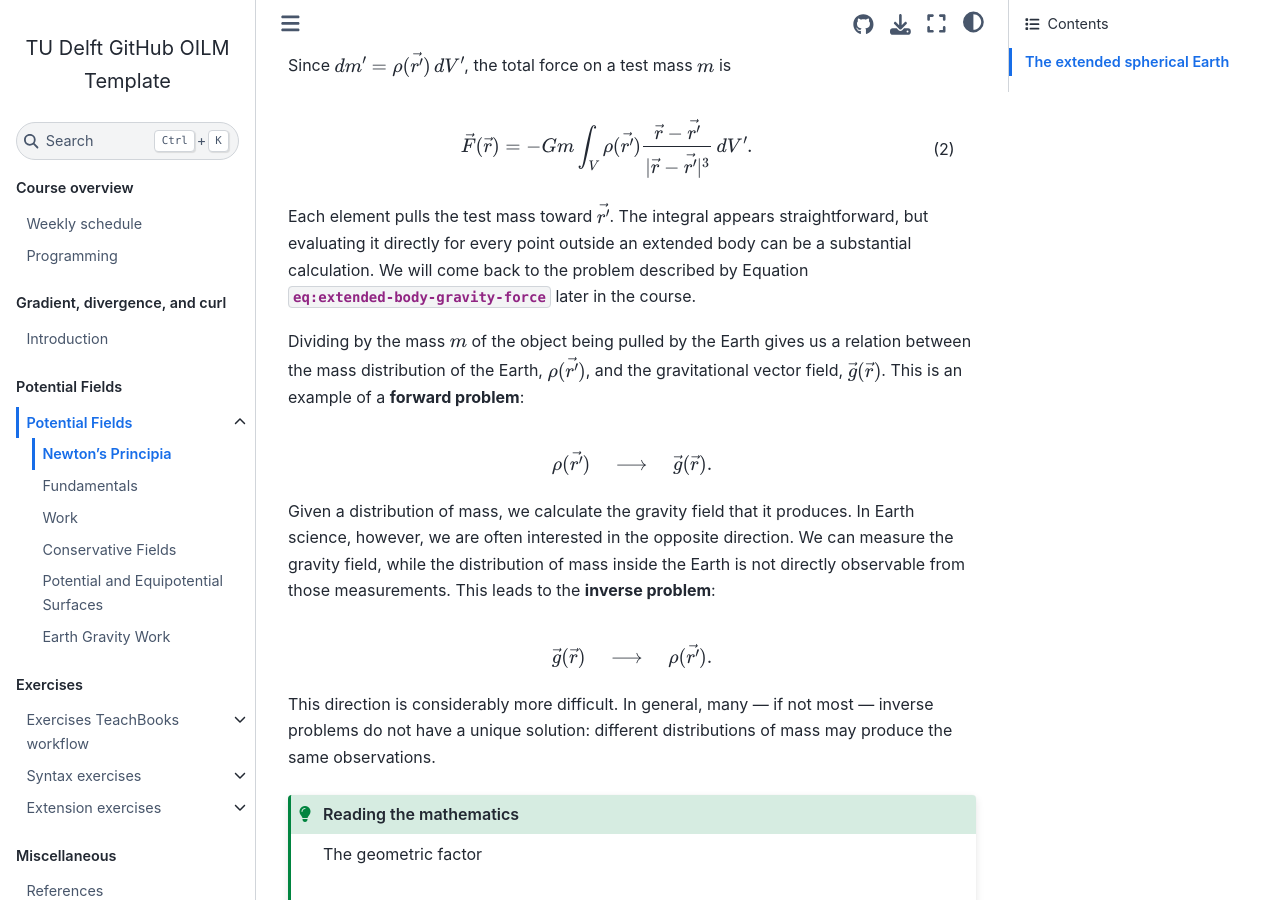
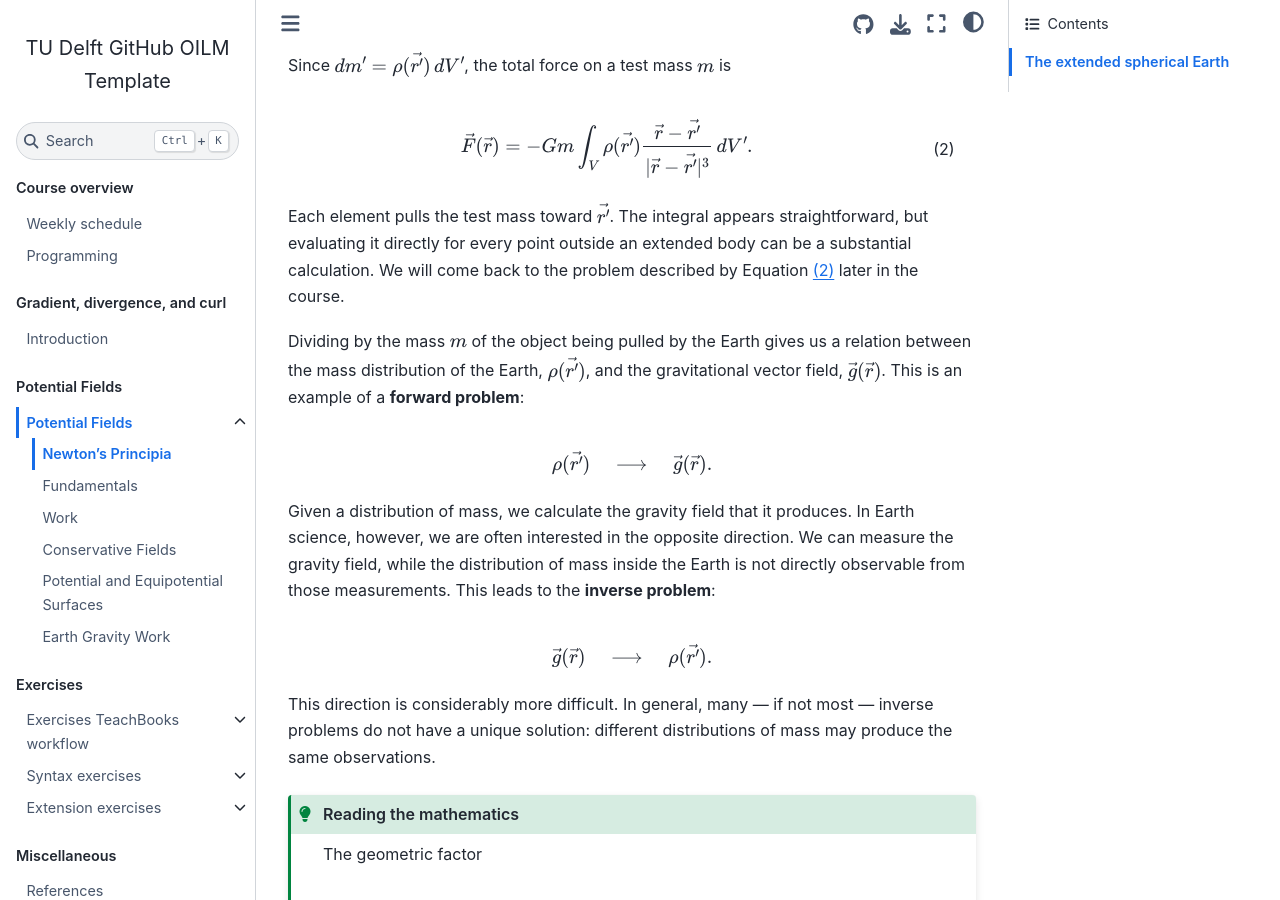
Before and after one commit to BScECT/FieldWaves, a Jupyter Book: the page built from book/2_potential_fields/newtons_principia.md, in a window 1280 px wide and 900 px high, scrolled down 2915 px. Built offline with Jupyter Book 1.0.4 settings and Sphinx 7.4.7 and the Sphinx Book theme 1.1.4, drawn with Linux system fonts in a browser that asks for light colours; comment, search, counter and statistics services are not loaded; part of the change alters nothing that is shown.

Commit message:
typo corrected

```diff
--- a/book/2_potential_fields/newtons_principia.md
+++ b/book/2_potential_fields/newtons_principia.md
@@ -71,7 +71,7 @@ $$
 =
 -Gm
 \int_V \rho(\vec{r'}) \frac{\vec{r}-\vec{r'}}{|\vec{r}-\vec{r'}|^3}\,dV'.
-$$ (eq:extemded-body-gravity-force)
+$$ (eq:extended-body-gravity-force)
 
 Each element pulls the test mass toward $\vec{r'}$. The integral appears straightforward, but evaluating it directly for every point outside an extended body can be a substantial calculation. We will come back to the problem described by Equation {eq}`eq:extended-body-gravity-force` later in the course.
 
```
